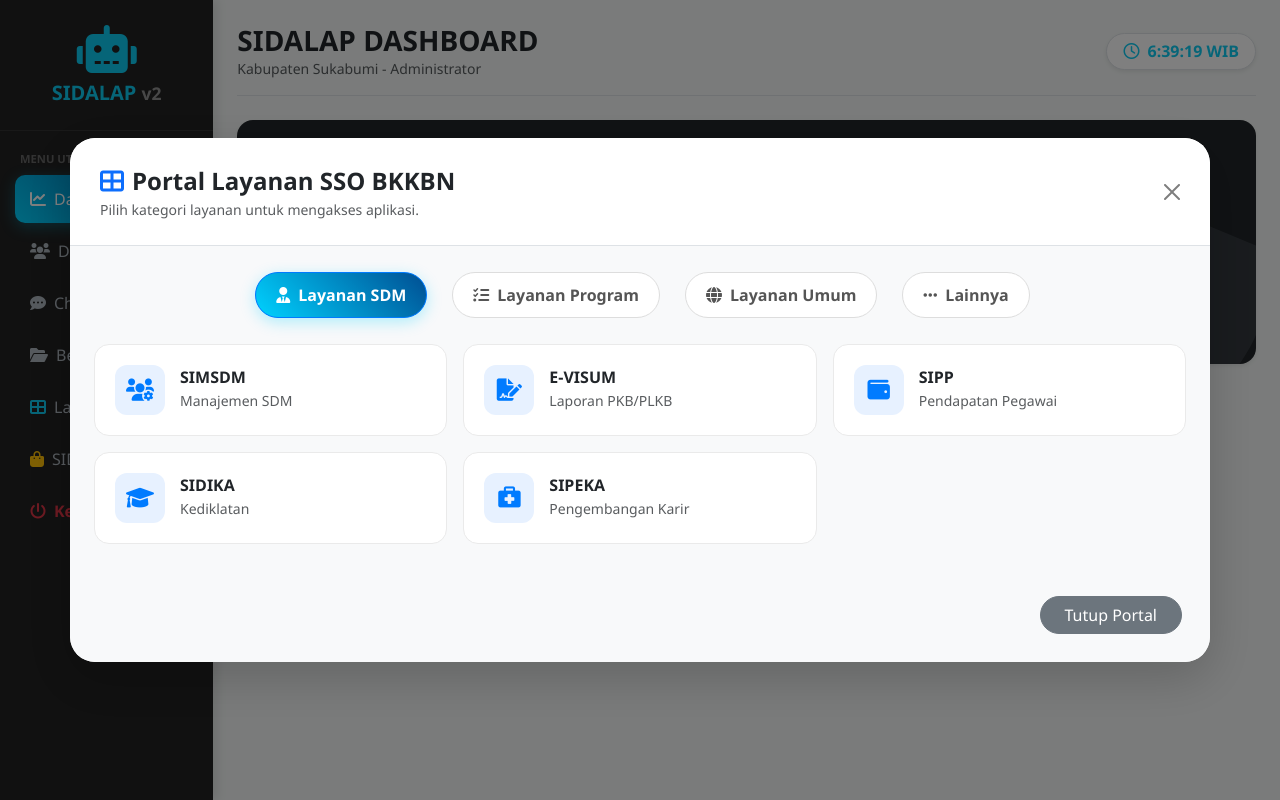
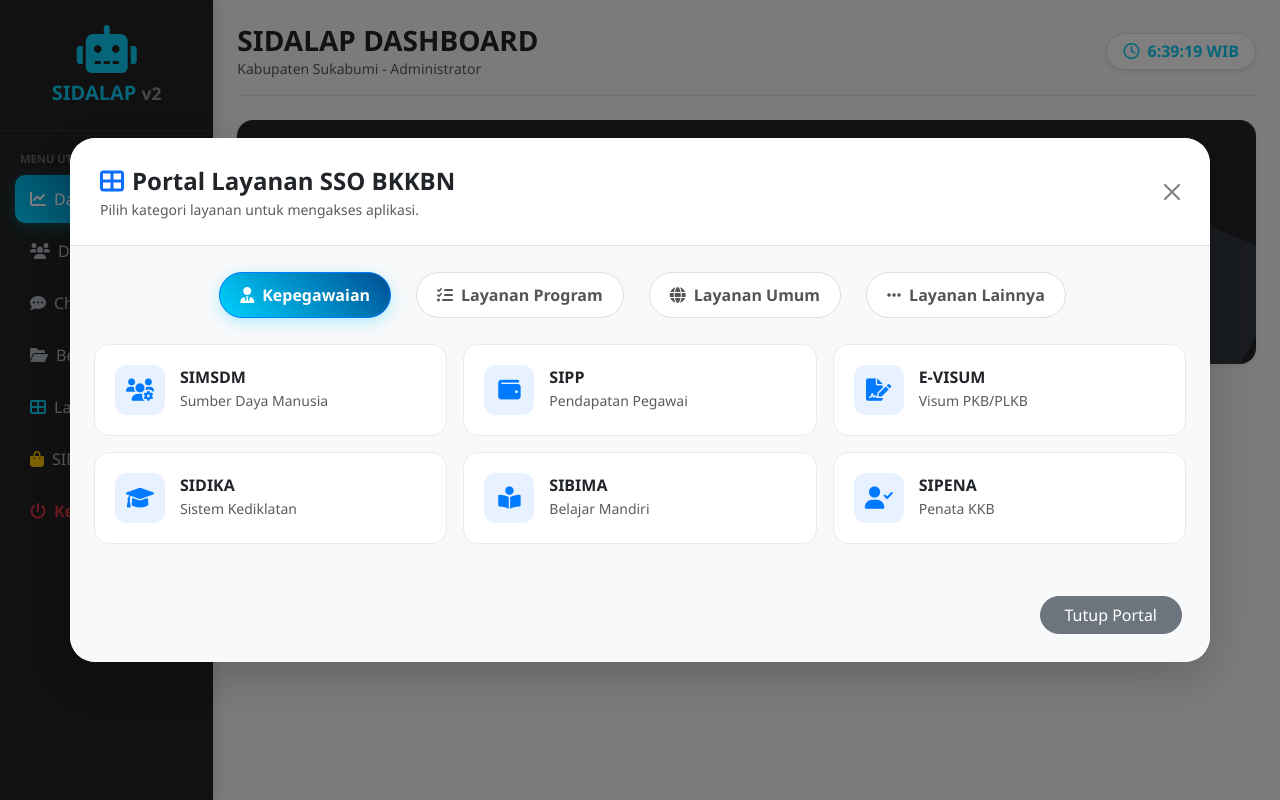
Before and after one commit to hamdanisaja007-star/HAMDANI, a Flask app: page /dashboard in a window 1280 px wide, after a click on "Layanan BKKBN". Run offline with Flask 3, Linux system fonts and the light colour scheme; the visitor is signed in with stand-in values (Sample User, id 1); data that the repository does not hold is empty; parts of the project's set-up code (start-up, migrations or seed data) failed here and were passed over.

Commit message:
Update index.html

```diff
--- a/templates/index.html
+++ b/templates/index.html
@@ -113,7 +113,7 @@
 
                 <ul class="nav nav-pills portal-tabs mb-4 justify-content-center" id="pills-tab" role="tablist">
                     <li class="nav-item">
-                        <button class="nav-link active" data-bs-toggle="pill" data-bs-target="#pills-sdm" type="button"><i class="fas fa-user-tie me-2"></i>Layanan SDM</button>
+                        <button class="nav-link active" data-bs-toggle="pill" data-bs-target="#pills-sdm" type="button"><i class="fas fa-user-tie me-2"></i>Kepegawaian</button>
                     </li>
                     <li class="nav-item">
                         <button class="nav-link" data-bs-toggle="pill" data-bs-target="#pills-program" type="button"><i class="fas fa-tasks me-2"></i>Layanan Program</button>
@@ -122,7 +122,7 @@
                         <button class="nav-link" data-bs-toggle="pill" data-bs-target="#pills-umum" type="button"><i class="fas fa-globe me-2"></i>Layanan Umum</button>
                     </li>
                     <li class="nav-item">
-                        <button class="nav-link" data-bs-toggle="pill" data-bs-target="#pills-lain" type="button"><i class="fas fa-ellipsis-h me-2"></i>Lainnya</button>
+                        <button class="nav-link" data-bs-toggle="pill" data-bs-target="#pills-lain" type="button"><i class="fas fa-ellipsis-h me-2"></i>Layanan Lainnya</button>
                     </li>
                 </ul>
 
@@ -130,40 +130,45 @@
 
                     <div class="tab-pane fade show active" id="pills-sdm" role="tabpanel">
                         <div class="row g-3">
-                            <div class="col-md-4"><a href="https://simsdm.bkkbn.go.id" target="_blank" class="layanan-box"><div class="layanan-icon bg-sdm"><i class="fas fa-users-cog"></i></div><div><h6 class="fw-bold mb-0">SIMSDM</h6><small class="text-muted">Manajemen SDM</small></div></a></div>
-                            <div class="col-md-4"><a href="https://visum.bkkbn.go.id" target="_blank" class="layanan-box"><div class="layanan-icon bg-sdm"><i class="fas fa-file-signature"></i></div><div><h6 class="fw-bold mb-0">E-VISUM</h6><small class="text-muted">Laporan PKB/PLKB</small></div></a></div>
-                            <div class="col-md-4"><a href="#" class="layanan-box"><div class="layanan-icon bg-sdm"><i class="fas fa-wallet"></i></div><div><h6 class="fw-bold mb-0">SIPP</h6><small class="text-muted">Pendapatan Pegawai</small></div></a></div>
-                            <div class="col-md-4"><a href="#" class="layanan-box"><div class="layanan-icon bg-sdm"><i class="fas fa-graduation-cap"></i></div><div><h6 class="fw-bold mb-0">SIDIKA</h6><small class="text-muted">Kediklatan</small></div></a></div>
-                            <div class="col-md-4"><a href="#" class="layanan-box"><div class="layanan-icon bg-sdm"><i class="fas fa-briefcase-medical"></i></div><div><h6 class="fw-bold mb-0">SIPEKA</h6><small class="text-muted">Pengembangan Karir</small></div></a></div>
+                            <div class="col-md-4"><a href="https://simsdm.bkkbn.go.id" target="_blank" class="layanan-box"><div class="layanan-icon bg-sdm"><i class="fas fa-users-cog"></i></div><div><h6 class="fw-bold mb-0">SIMSDM</h6><small class="text-muted">Sumber Daya Manusia</small></div></a></div>
+                            <div class="col-md-4"><a href="#" target="_blank" class="layanan-box"><div class="layanan-icon bg-sdm"><i class="fas fa-wallet"></i></div><div><h6 class="fw-bold mb-0">SIPP</h6><small class="text-muted">Pendapatan Pegawai</small></div></a></div>
+                            <div class="col-md-4"><a href="https://visum.bkkbn.go.id" target="_blank" class="layanan-box"><div class="layanan-icon bg-sdm"><i class="fas fa-file-signature"></i></div><div><h6 class="fw-bold mb-0">E-VISUM</h6><small class="text-muted">Visum PKB/PLKB</small></div></a></div>
+                            <div class="col-md-4"><a href="#" target="_blank" class="layanan-box"><div class="layanan-icon bg-sdm"><i class="fas fa-graduation-cap"></i></div><div><h6 class="fw-bold mb-0">SIDIKA</h6><small class="text-muted">Sistem Kediklatan</small></div></a></div>
+                            <div class="col-md-4"><a href="#" target="_blank" class="layanan-box"><div class="layanan-icon bg-sdm"><i class="fas fa-book-reader"></i></div><div><h6 class="fw-bold mb-0">SIBIMA</h6><small class="text-muted">Belajar Mandiri</small></div></a></div>
+                            <div class="col-md-4"><a href="#" target="_blank" class="layanan-box"><div class="layanan-icon bg-sdm"><i class="fas fa-user-check"></i></div><div><h6 class="fw-bold mb-0">SIPENA</h6><small class="text-muted">Penata KKB</small></div></a></div>
                         </div>
                     </div>
 
                     <div class="tab-pane fade" id="pills-program" role="tabpanel">
                         <div class="row g-3">
-                            <div class="col-md-4"><a href="https://newsiga-siga.bkkbn.go.id/" target="_blank" class="layanan-box"><div class="layanan-icon bg-prog"><i class="fas fa-database"></i></div><div><h6 class="fw-bold mb-0">NEW SIGA</h6><small class="text-muted">Sistem Informasi Keluarga</small></div></a></div>
-                            <div class="col-md-4"><a href="#" class="layanan-box"><div class="layanan-icon bg-prog"><i class="fas fa-home"></i></div><div><h6 class="fw-bold mb-0">KAMPUNG KB</h6><small class="text-muted">Keluarga Berkualitas</small></div></a></div>
-                            <div class="col-md-4"><a href="#" class="layanan-box"><div class="layanan-icon bg-prog"><i class="fas fa-chart-line"></i></div><div><h6 class="fw-bold mb-0">MORENA</h6><small class="text-muted">Monev DAK</small></div></a></div>
-                            <div class="col-md-4"><a href="#" class="layanan-box"><div class="layanan-icon bg-prog"><i class="fas fa-heartbeat"></i></div><div><h6 class="fw-bold mb-0">SATYAGATRA</h6><small class="text-muted">Pelayanan Keluarga</small></div></a></div>
-                            <div class="col-md-4"><a href="#" class="layanan-box"><div class="layanan-icon bg-prog"><i class="fas fa-baby"></i></div><div><h6 class="fw-bold mb-0">SIGA (YAN KB)</h6><small class="text-muted">Pelayanan Kontrasepsi</small></div></a></div>
+                            <div class="col-md-4"><a href="https://newsiga-siga.bkkbn.go.id/" target="_blank" class="layanan-box"><div class="layanan-icon bg-prog"><i class="fas fa-database"></i></div><div><h6 class="fw-bold mb-0">SIGA</h6><small class="text-muted">Informasi Keluarga</small></div></a></div>
+                            <div class="col-md-4"><a href="#" target="_blank" class="layanan-box"><div class="layanan-icon bg-prog"><i class="fas fa-home"></i></div><div><h6 class="fw-bold mb-0">KAMPUNG KB</h6><small class="text-muted">Keluarga Berkualitas</small></div></a></div>
+                            <div class="col-md-4"><a href="#" target="_blank" class="layanan-box"><div class="layanan-icon bg-prog"><i class="fas fa-chart-pie"></i></div><div><h6 class="fw-bold mb-0">MORENA</h6><small class="text-muted">Monev DAK Subbid</small></div></a></div>
+                            <div class="col-md-4"><a href="#" target="_blank" class="layanan-box"><div class="layanan-icon bg-prog"><i class="fas fa-file-invoice-dollar"></i></div><div><h6 class="fw-bold mb-0">SiPPUJA</h6><small class="text-muted">Perencanaan Kinerja</small></div></a></div>
+                            <div class="col-md-4"><a href="#" target="_blank" class="layanan-box"><div class="layanan-icon bg-prog"><i class="fas fa-clinic-medical"></i></div><div><h6 class="fw-bold mb-0">GERAI YANSUS</h6><small class="text-muted">Informasi Dityansus</small></div></a></div>
+                            <div class="col-md-4"><a href="#" target="_blank" class="layanan-box"><div class="layanan-icon bg-prog"><i class="fas fa-heartbeat"></i></div><div><h6 class="fw-bold mb-0">SATYAGATRA</h6><small class="text-muted">Pelayanan Sejahtera</small></div></a></div>
                         </div>
                     </div>
 
                     <div class="tab-pane fade" id="pills-umum" role="tabpanel">
                         <div class="row g-3">
-                            <div class="col-md-4"><a href="#" class="layanan-box"><div class="layanan-icon bg-umum"><i class="fas fa-virus-slash"></i></div><div><h6 class="fw-bold mb-0">GENTING</h6><small class="text-muted">Cegah Stunting</small></div></a></div>
-                            <div class="col-md-4"><a href="#" class="layanan-box"><div class="layanan-icon bg-umum"><i class="fas fa-shield-alt"></i></div><div><h6 class="fw-bold mb-0">SAKINA</h6><small class="text-muted">SuperApps Keluarga</small></div></a></div>
-                            <div class="col-md-4"><a href="#" class="layanan-box"><div class="layanan-icon bg-umum"><i class="fas fa-blind"></i></div><div><h6 class="fw-bold mb-0">SIDAYA</h6><small class="text-muted">Lansia Berdaya</small></div></a></div>
-                            <div class="col-md-4"><a href="#" class="layanan-box"><div class="layanan-icon bg-umum"><i class="fas fa-balance-scale"></i></div><div><h6 class="fw-bold mb-0">JDIH</h6><small class="text-muted">Dokumentasi Hukum</small></div></a></div>
-                            <div class="col-md-4"><a href="#" class="layanan-box"><div class="layanan-icon bg-umum"><i class="fas fa-broadcast-tower"></i></div><div><h6 class="fw-bold mb-0">PPID</h6><small class="text-muted">Informasi Publik</small></div></a></div>
+                            <div class="col-md-4"><a href="#" target="_blank" class="layanan-box"><div class="layanan-icon bg-umum"><i class="fas fa-shield-alt"></i></div><div><h6 class="fw-bold mb-0">SAKINA</h6><small class="text-muted">SuperApps Keluarga</small></div></a></div>
+                            <div class="col-md-4"><a href="#" target="_blank" class="layanan-box"><div class="layanan-icon bg-umum"><i class="fas fa-child"></i></div><div><h6 class="fw-bold mb-0">TAMASYA</h6><small class="text-muted">Taman Asuh Anak</small></div></a></div>
+                            <div class="col-md-4"><a href="#" target="_blank" class="layanan-box"><div class="layanan-icon bg-umum"><i class="fas fa-blind"></i></div><div><h6 class="fw-bold mb-0">SIDAYA</h6><small class="text-muted">Lanjut Usia Berdaya</small></div></a></div>
+                            <div class="col-md-4"><a href="#" target="_blank" class="layanan-box"><div class="layanan-icon bg-umum"><i class="fas fa-baby-carriage"></i></div><div><h6 class="fw-bold mb-0">GENTING</h6><small class="text-muted">Cegah Stunting</small></div></a></div>
+                            <div class="col-md-4"><a href="#" target="_blank" class="layanan-box"><div class="layanan-icon bg-umum"><i class="fas fa-user-friends"></i></div><div><h6 class="fw-bold mb-0">GATI</h6><small class="text-muted">Ayah Teladan</small></div></a></div>
+                            <div class="col-md-4"><a href="#" target="_blank" class="layanan-box"><div class="layanan-icon bg-umum"><i class="fas fa-bell"></i></div><div><h6 class="fw-bold mb-0">SIPERINDU</h6><small class="text-muted">Peringatan Dini</small></div></a></div>
+                            <div class="col-md-4"><a href="#" target="_blank" class="layanan-box"><div class="layanan-icon bg-umum"><i class="fas fa-balance-scale"></i></div><div><h6 class="fw-bold mb-0">JDIH</h6><small class="text-muted">Informasi Hukum</small></div></a></div>
+                            <div class="col-md-4"><a href="#" target="_blank" class="layanan-box"><div class="layanan-icon bg-umum"><i class="fas fa-broadcast-tower"></i></div><div><h6 class="fw-bold mb-0">MEDIA-KIE</h6><small class="text-muted">Promosi Digital</small></div></a></div>
                         </div>
                     </div>
 
                     <div class="tab-pane fade" id="pills-lain" role="tabpanel">
                         <div class="row g-3">
-                            <div class="col-md-4"><a href="https://kinerja.bkn.go.id/login" target="_blank" class="layanan-box"><div class="layanan-icon bg-lain"><i class="fas fa-chart-bar"></i></div><div><h6 class="fw-bold mb-0">E-KINERJA BKN</h6><small class="text-muted">Laporan SKP ASN</small></div></a></div>
-                            <div class="col-md-4"><a href="https://srikandi.arsip.go.id/" target="_blank" class="layanan-box"><div class="layanan-icon bg-lain"><i class="fas fa-file-invoice"></i></div><div><h6 class="fw-bold mb-0">SRIKANDI</h6><small class="text-muted">Kearsipan Dinamis</small></div></a></div>
-                            <div class="col-md-4"><a href="#" class="layanan-box"><div class="layanan-icon bg-lain"><i class="fas fa-id-card-alt"></i></div><div><h6 class="fw-bold mb-0">ASN DIGITAL</h6><small class="text-muted">Pelayanan ASN</small></div></a></div>
-                            <div class="col-md-4"><a href="#" class="layanan-box"><div class="layanan-icon bg-lain"><i class="fas fa-piggy-bank"></i></div><div><h6 class="fw-bold mb-0">TASPEN</h6><small class="text-muted">Asuransi Pegawai</small></div></a></div>
+                            <div class="col-md-4"><a href="#" target="_blank" class="layanan-box"><div class="layanan-icon bg-lain"><i class="fas fa-calculator"></i></div><div><h6 class="fw-bold mb-0">CoreTax</h6><small class="text-muted">Tax Administration</small></div></a></div>
+                            <div class="col-md-4"><a href="https://kinerja.bkn.go.id/login" target="_blank" class="layanan-box"><div class="layanan-icon bg-lain"><i class="fas fa-id-badge"></i></div><div><h6 class="fw-bold mb-0">ASN Digital</h6><small class="text-muted">Pelayanan BKN</small></div></a></div>
+                            <div class="col-md-4"><a href="#" target="_blank" class="layanan-box"><div class="layanan-icon bg-lain"><i class="fas fa-umbrella"></i></div><div><h6 class="fw-bold mb-0">TASPEN</h6><small class="text-muted">Asuransi Pegawai</small></div></a></div>
+                            <div class="col-md-4"><a href="https://srikandi.arsip.go.id/" target="_blank" class="layanan-box"><div class="layanan-icon bg-lain"><i class="fas fa-archive"></i></div><div><h6 class="fw-bold mb-0">SRIKANDI</h6><small class="text-muted">Kearsipan Dinamis</small></div></a></div>
                         </div>
                     </div>
 
```
